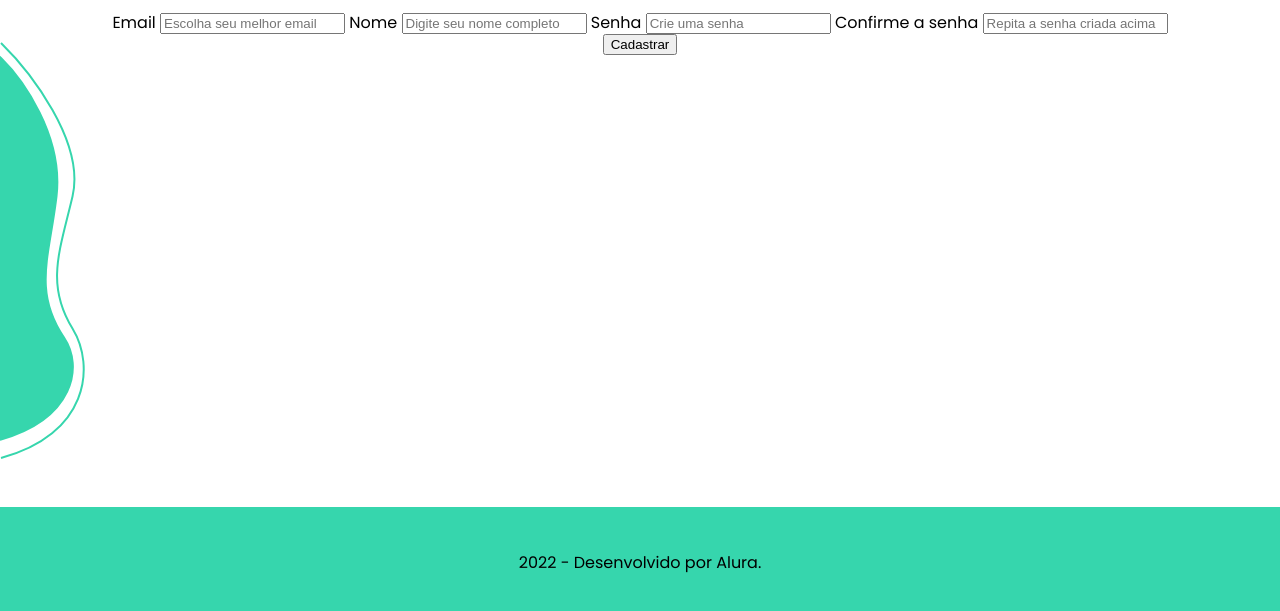
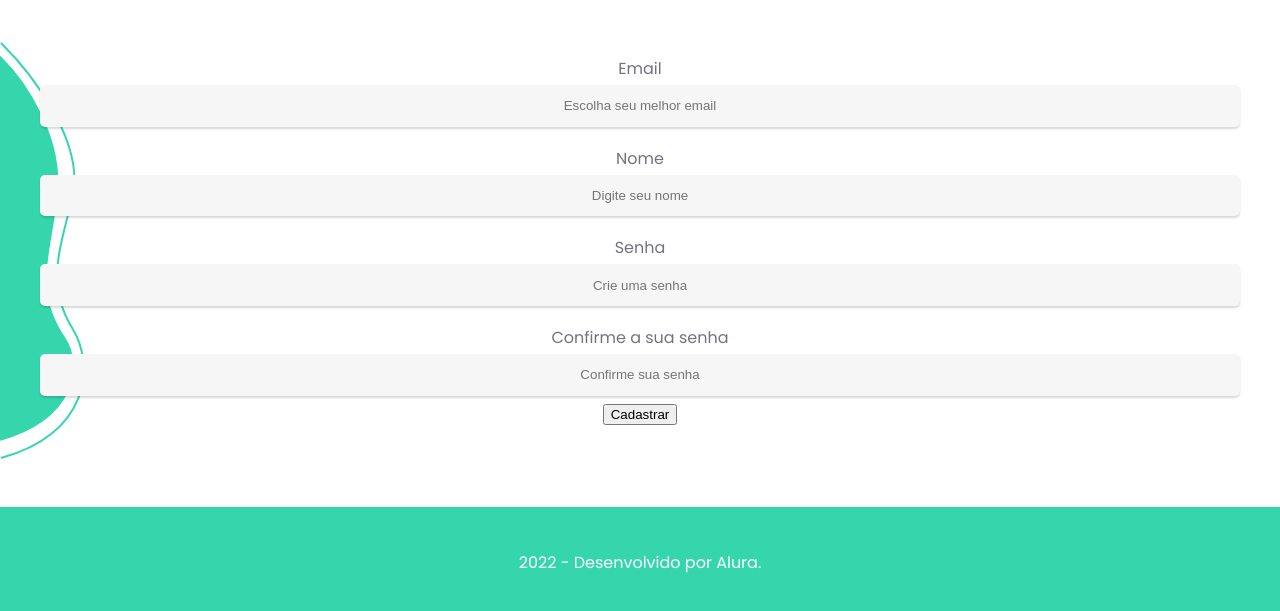
Before and after one commit to LucasMend0n/PRJ-Adopet_ChallengeAlura, a plain HTML site: page pages/cadastro.html in a window 1280 px wide. Shown: the part 303-914 px from the top of the page. Drawn offline with Linux system fonts and the light colour scheme.

Commit message:
finalizando campos do formulário

```diff
--- a/pages/cadastro.html
+++ b/pages/cadastro.html
@@ -29,23 +29,29 @@
             <p class="content__text">Então, antes de buscar seu melhor amigo, precisamos de alguns dados:</p>
         </div>
 
-        <div class="registration-form">
-            <form class="form">
-               <label for="email">Email</label>
-               <input type="email" name="email" id="formEmail" placeholder="Escolha seu melhor email">
+        <div class="reg-form">
+            <form action="#" class="form">
+                <div class="input-box">
+                    <label for="email">Email</label>
+                    <input type="email" name="email" id="email" placeholder="Escolha seu melhor email">
+                </div>
+                <div class="input-box">
+                    <label for="nome">Nome</label>
+                    <input type="text" name="nome" id="nome" placeholder="Digite seu nome">
+                </div>
+                <div class="input-box">
+                    <label for="password">Senha</label>
+                    <input type="password" name="password" id="password" placeholder="Crie uma senha">
+                </div>
+                <div class="input-box">
+                    <label for="conf-password">Confirme a sua senha</label>
+                    <input type="password" name="conf-password" id="conf-password" placeholder="Confirme sua senha">
+                </div>
 
-                <label for="complete-name">Nome</label>
-                <input type="text" name="complete-name" id="formName" placeholder="Digite seu nome completo">
-
-                <label for="password">Senha</label>
-                <input type="password" name="password" id="formPassword" placeholder="Crie uma senha">
-
-                <label for="rep-password">Confirme a senha</label>
-                <input type="password" name="rep-password" id="formRepPassword" placeholder="Repita a senha criada acima">
 
             </form>
 
-            <button class="form__button">Cadastrar</button>
+            <button type="submit" class="form__button">Cadastrar</button>
         </div>
 
     </main>
--- a/styles/cadastro.css
+++ b/styles/cadastro.css
@@ -4,19 +4,42 @@
     display: flex;
     flex-direction: column;
 }
-
+.footer{
+    color: var(--white);
+}
 .content{
     text-align: center;
     flex-grow: 1;
     height: 80vh;
 }
-
 .content__description{
     color: var(--light-blue);
     padding: 1em;
     line-height: 21px;
 }
-
 .content__text{
     padding: 0.5em 0;
 }
+.reg-form{
+    margin: 2rem auto;
+    width: 95%;
+    text-align: center;
+}
+.input-box{
+    display: flex;
+    flex-direction: column;
+    padding: 0.5rem;
+}
+.input-box label{
+    padding: 0.5rem;
+    font-weight: 400;
+    color: #737380;
+}
+.input-box input{
+    padding: 1em 0;
+    background-color: #F6F6F6;
+    border: none;
+    border-radius: 5px;
+    box-shadow: 0px 2px 2px rgba(0, 0, 0, 0.15);
+    text-align: center;
+}
```
